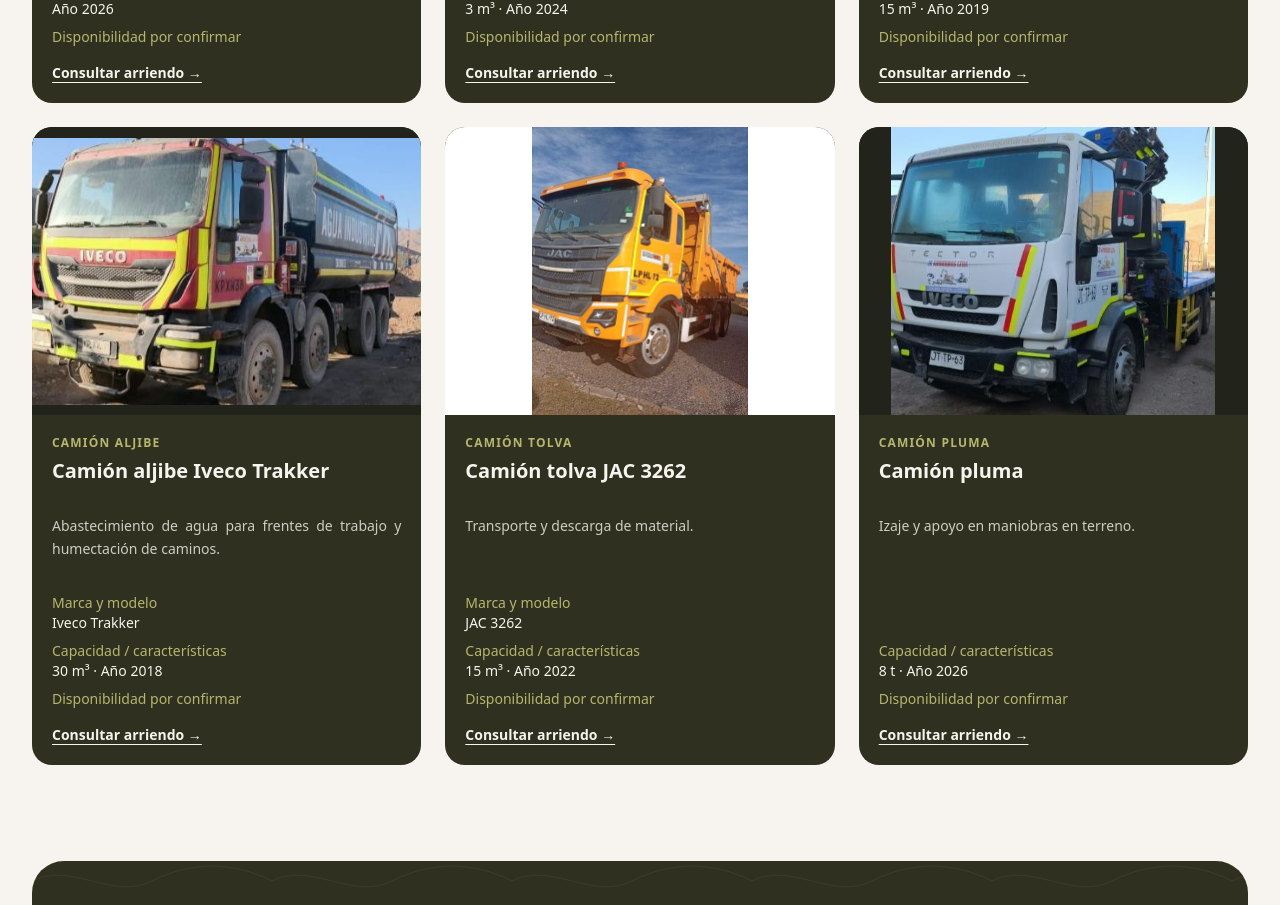
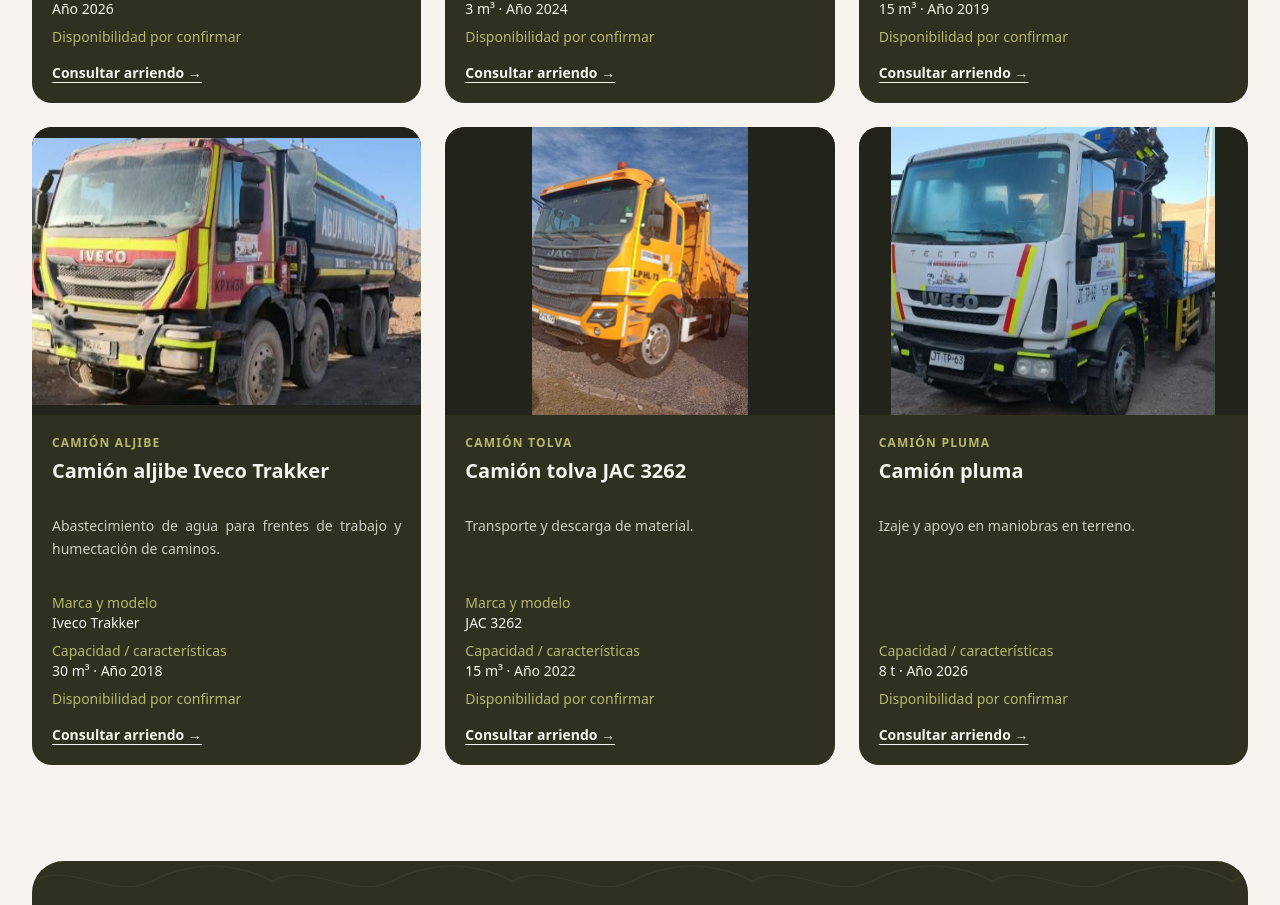
Before and after one commit to tropicleta/granalla-norte, a Next.js app: page /maquinaria in a window 1280 px wide. Shown: the part 1860-2765 px from the top of the page. Built offline with nearby package versions, Linux system fonts and the light colour scheme.

Commit message:
Match JAC dump truck image padding to dark green catalog background

```diff
--- a/src/app/maquinaria/page.tsx
+++ b/src/app/maquinaria/page.tsx
@@ -20,7 +20,7 @@
       <div className="mt-8 grid gap-6 md:grid-cols-2 xl:grid-cols-3">{machines.map(m => {
         const reference = machineryPhotoReferences[m.image];
         return <article key={m.id} className="flex flex-col overflow-hidden rounded-[var(--radius-card)] bg-olive-900 text-cream">
-        <div className={`relative h-72 ${reference ? "bg-white" : "bg-olive-950"}`}>{m.image ? <Image src={m.image} alt={m.name} fill sizes="(min-width: 1280px) 33vw, (min-width: 768px) 50vw, 100vw" className="object-contain" unoptimized={m.image.startsWith('/api/')} /> : <div className="h-full p-5"><MachineIllustration type={m.type} /><span className="absolute bottom-3 left-5 rounded-full bg-olive-950/85 px-3 py-1 text-xs text-khaki">Ilustración del tipo de equipo</span></div>}</div>
+        <div className={`relative h-72 ${reference && m.id !== "tolva-jac-3262" ? "bg-white" : "bg-olive-950"}`}>{m.image ? <Image src={m.image} alt={m.name} fill sizes="(min-width: 1280px) 33vw, (min-width: 768px) 50vw, 100vw" className="object-contain" unoptimized={m.image.startsWith('/api/')} /> : <div className="h-full p-5"><MachineIllustration type={m.type} /><span className="absolute bottom-3 left-5 rounded-full bg-olive-950/85 px-3 py-1 text-xs text-khaki">Ilustración del tipo de equipo</span></div>}</div>
         <div className="flex flex-1 flex-col p-5"><p className="text-xs font-semibold uppercase tracking-widest text-khaki">{m.type}{m.demo && " · Ejemplo"}</p><h2 className="mt-2 font-display text-xl leading-6 font-semibold md:min-h-12">{m.name}</h2>
           <p className="mt-2 text-sm leading-relaxed text-cream/80 text-body md:min-h-[4.125rem]">{m.description}</p>
           <dl className="mt-3 space-y-2 text-sm">{m.model ? <div><dt className="text-khaki">Marca y modelo</dt><dd>{m.model}</dd></div> : <div aria-hidden="true" className="hidden h-10 md:block" />}{m.capacity && <div><dt className="text-khaki">Capacidad / características</dt><dd>{m.capacity}</dd></div>}<div><dt className="sr-only">Disponibilidad</dt><dd className="text-khaki">{availabilityLabels[m.demo ? 'confirm' : m.availability]}</dd></div></dl>
```
